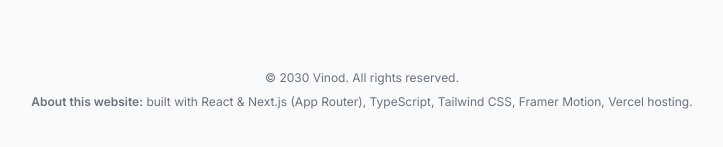
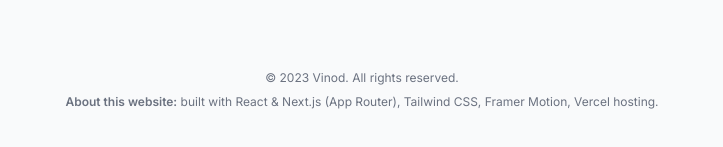
Before and after one commit to Vinodmestha/portfolio-website, a Next.js app: page / in a window 1280 px wide. Shown: the part 3789-3936 px from the top of the page, without its empty margins (278-1001 px from the left). Built offline with nearby package versions, Linux system fonts and the light colour scheme.

Commit message:
changes in footer

```diff
--- a/components/Footer.jsx
+++ b/components/Footer.jsx
@@ -4,11 +4,11 @@ export default function Footer() {
     return (
         <footer className="mb-10 px-4 text-center text-gray-500">
             <small className="mb-2 block text-xs">
-                &copy; 2030 Vinod. All rights reserved.
+                &copy; 2023 Vinod. All rights reserved.
             </small>
             <p className="text-xs">
                 <span className="font-semibold">About this website:</span> built with
-                React & Next.js (App Router), TypeScript, Tailwind CSS,
+                React & Next.js (App Router), Tailwind CSS,
                 Framer Motion, Vercel hosting.
             </p>
         </footer>
```
